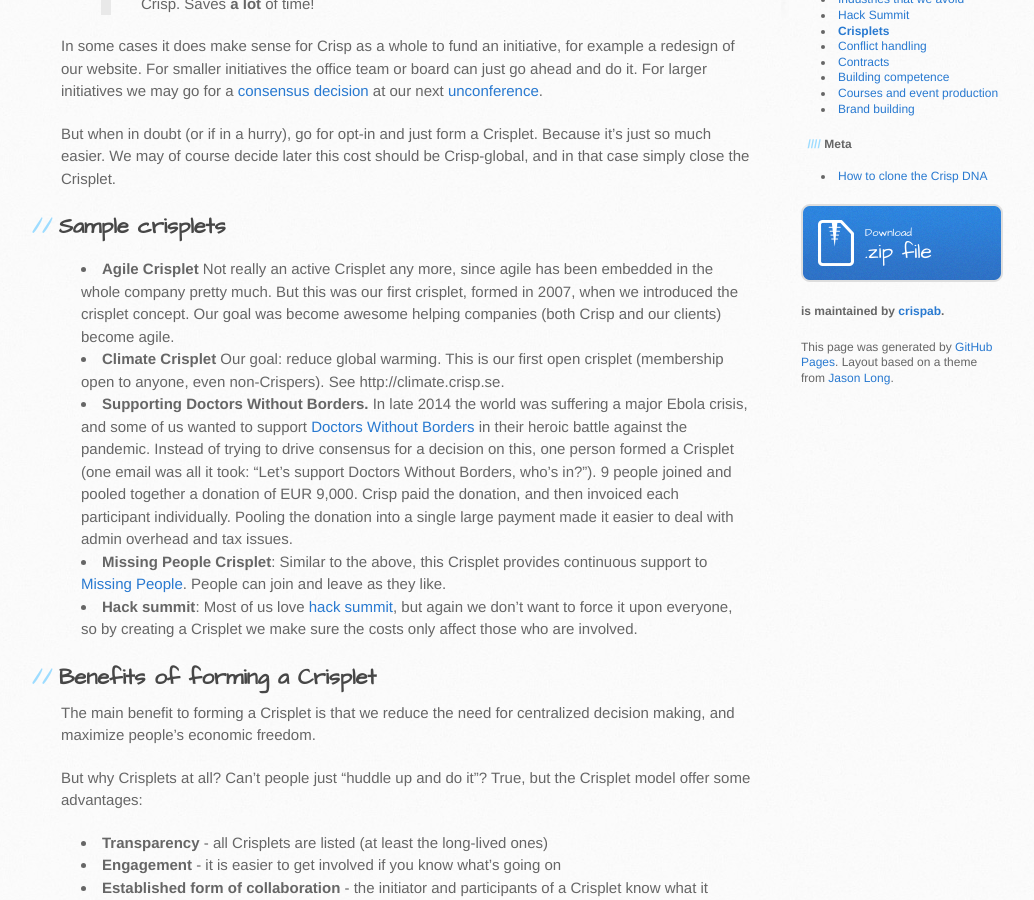
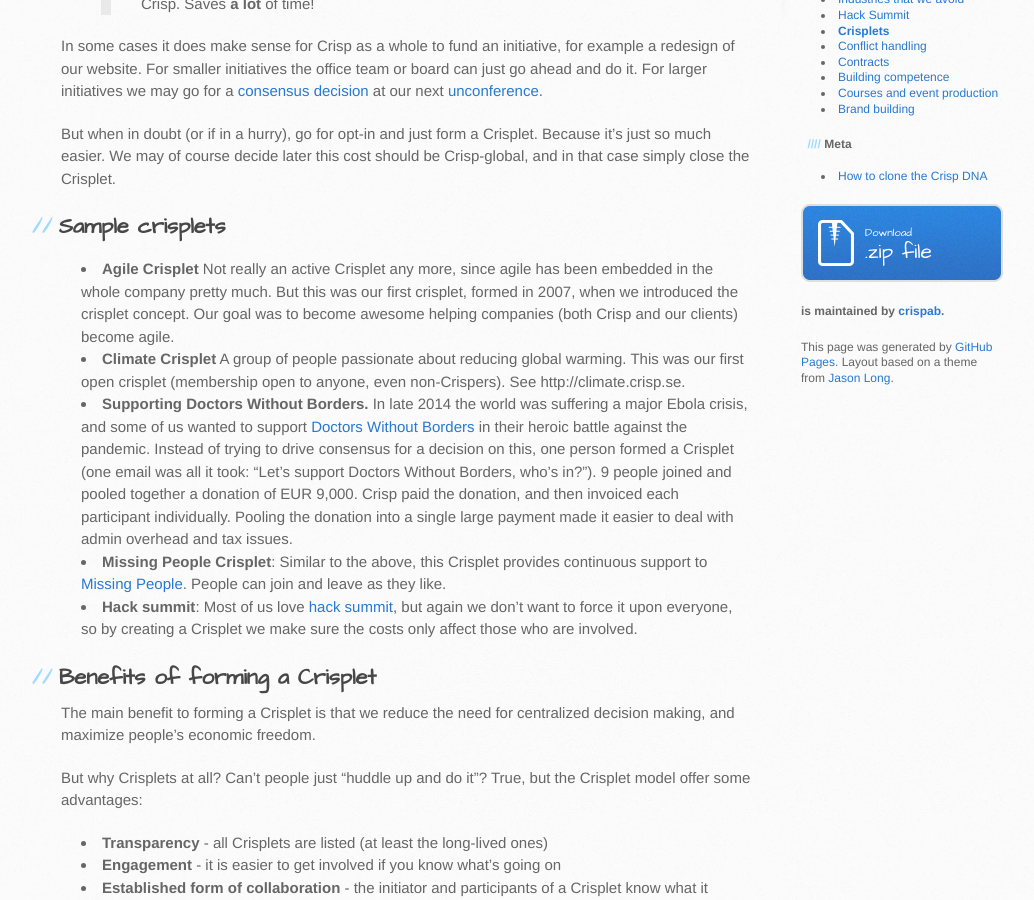
Before and after one commit to crispab/crisp-dna, a Jekyll site: the page built from _docs/crisplets.md, in a window 1280 px wide and 900 px high, scrolled down 752 px. Shown: the whole window, without its empty margins (109-1143 px from the left). Built offline with Jekyll 4.4.1, drawn with Linux system fonts in a browser that asks for light colours.

Commit message:
Update crisplets.md

```diff
--- a/_docs/crisplets.md
+++ b/_docs/crisplets.md
@@ -25,8 +25,8 @@
 Sample crisplets
 ----------------
 
--   **Agile Crisplet** Not really an active Crisplet any more, since agile has been embedded in the whole company pretty much. But this was our first crisplet, formed in 2007, when we introduced the crisplet concept. Our goal was become awesome helping companies (both Crisp and our clients) become agile.
--   **Climate Crisplet** Our goal: reduce global warming. This is our first open crisplet (membership open to anyone, even non-Crispers). See http://climate.crisp.se.
+-   **Agile Crisplet** Not really an active Crisplet any more, since agile has been embedded in the whole company pretty much. But this was our first crisplet, formed in 2007, when we introduced the crisplet concept. Our goal was to become awesome helping companies (both Crisp and our clients) become agile.
+-   **Climate Crisplet** A group of people passionate about reducing global warming. This was our first open crisplet (membership open to anyone, even non-Crispers). See http://climate.crisp.se.
 -   **Supporting Doctors Without Borders.** In late 2014 the world was suffering a major Ebola crisis, and some of us wanted to support [Doctors Without Borders](http://www.msf.org) in their heroic battle against the pandemic. Instead of trying to drive consensus for a decision on this, one person formed a Crisplet (one email was all it took: "Let's support Doctors Without Borders, who's in?"). 9 people joined and pooled together a donation of EUR 9,000. Crisp paid the donation, and then invoiced each participant individually. Pooling the donation into a single large payment made it easier to deal with admin overhead and tax issues.
 -   **Missing People Crisplet**: Similar to the above, this Crisplet provides continuous support to [Missing People](http://missingpeople.se). People can join and leave as they like.
 -   **Hack summit**: Most of us love [hack summit](hack-summit.html), but again we don't want to force it upon everyone, so by creating a Crisplet we make sure the costs only affect those who are involved.
```
